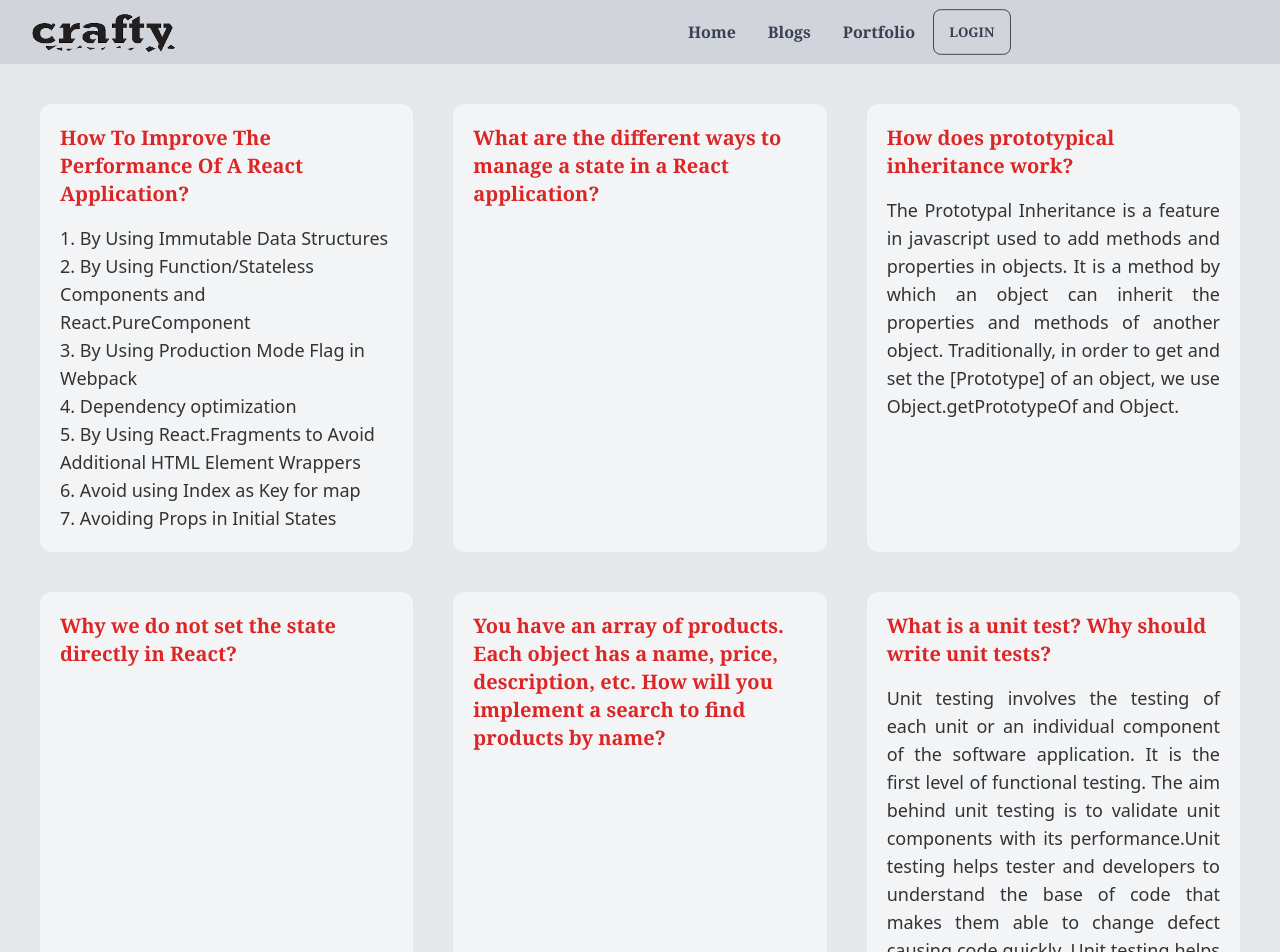
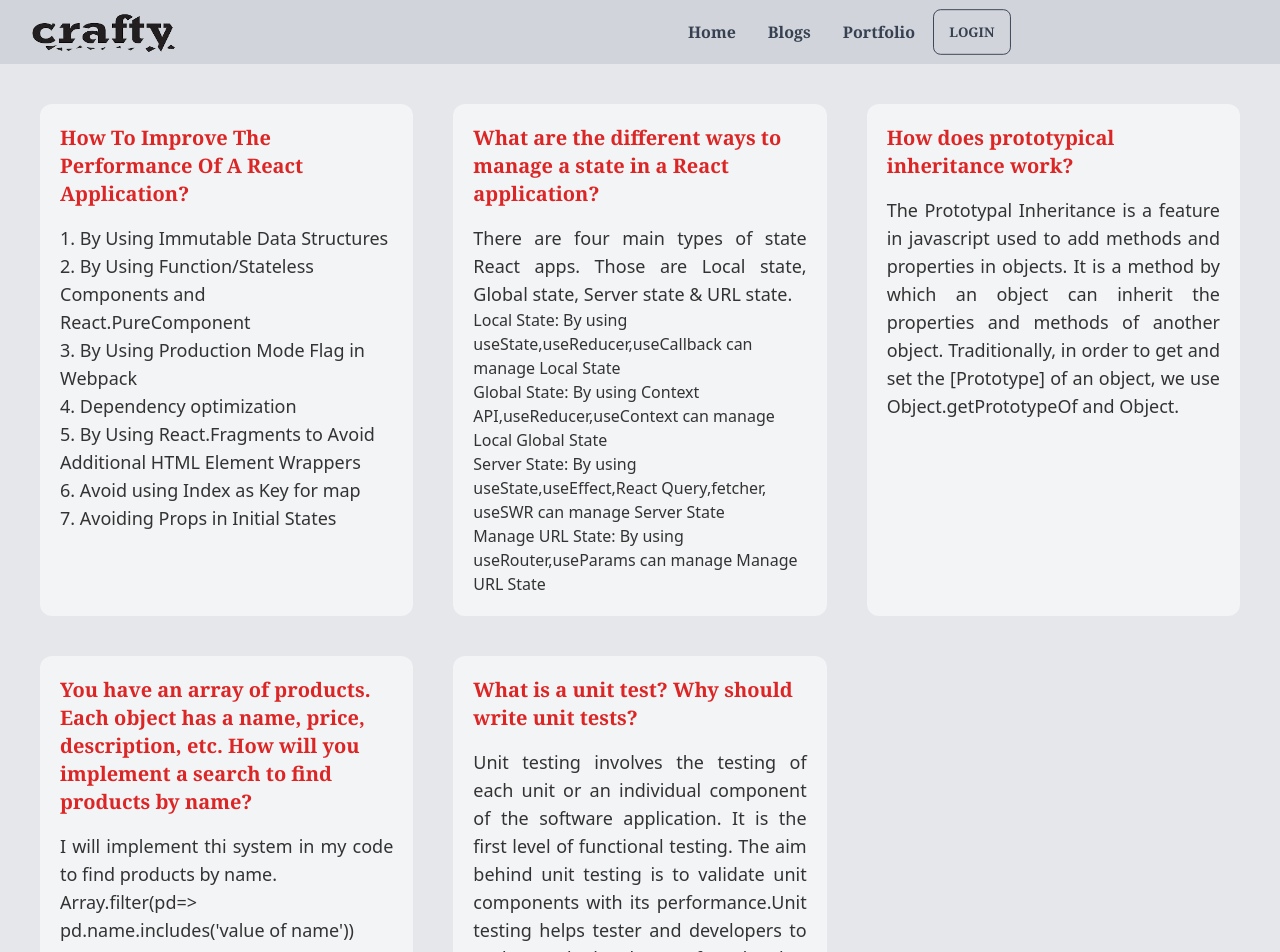
Before and after one commit to HossainRafi/crafty, a React (Create React App) app: page /blogs in a window 1280 px wide. Shown: the top 952 px of the page. Built offline with nearby package versions, Linux system fonts and the light colour scheme; no server answers.

Commit message:
blogs done

```diff
--- a/src/pages/Blogs/Blogs.js
+++ b/src/pages/Blogs/Blogs.js
@@ -27,7 +27,26 @@ const Blogs = () => {
         <h2 className="text-xl font-serif font-bold text-red-600 mb-4">
           What are the different ways to manage a state in a React application?
         </h2>
-        <p className="text-lg text-justify"></p>
+        <p className="text-lg text-justify">
+          There are four main types of state React apps. Those are Local state,
+          Global state, Server state & URL state.
+        </p>
+        <p>
+          Local State: By using useState,useReducer,useCallback can manage Local
+          State
+        </p>
+        <p>
+          Global State: By using Context API,useReducer,useContext can manage
+          Local Global State
+        </p>
+        <p>
+          Server State: By using useState,useEffect,React Query,fetcher, useSWR
+          can manage Server State
+        </p>
+        <p>
+          Manage URL State: By using useRouter,useParams can manage Manage URL
+          State
+        </p>
       </div>
 
       <div className="bg-gray-100 rounded-xl p-5">
@@ -45,18 +64,16 @@ const Blogs = () => {
 
       <div className="bg-gray-100 rounded-xl p-5">
         <h2 className="text-xl font-serif font-bold text-red-600 mb-4">
-          Why we do not set the state directly in React?
-        </h2>
-        <p className="text-lg text-justify"></p>
-      </div>
-
-      <div className="bg-gray-100 rounded-xl p-5">
-        <h2 className="text-xl font-serif font-bold text-red-600 mb-4">
           You have an array of products. Each object has a name, price,
           description, etc. How will you implement a search to find products by
           name?
         </h2>
-        <p className="text-lg text-justify"></p>
+        <p className="text-lg text-justify">
+          I will implement thi system in my code to find products by name.
+        </p>
+        <p className="text-lg">
+          Array.filter(pd=> pd.name.includes('value of name'))
+        </p>
       </div>
       <div className="bg-gray-100 rounded-xl p-5">
         <h2 className="text-xl font-serif font-bold text-red-600 mb-4">
--- a/src/pages/Dashboard/MyProfile.js
+++ b/src/pages/Dashboard/MyProfile.js
@@ -5,8 +5,8 @@ import { useEffect } from "react";
 import { Swal } from "sweetalert2";
 
 const MyProfile = () => {
+  const [user] = useAuthState(auth);
   const [profile, setProfile] = useState({});
-  const [user] = useAuthState(auth);
   const name = user?.displayName;
   const email = user?.email;
   useEffect(() => {
@@ -56,8 +56,8 @@ const MyProfile = () => {
   };
   const { education, location, phone, linkedIn } = profile;
   return (
-    <div className="font-serif lg:flex lg:flex-row-reverse justify-center items-center bg-slate-50 my-10">
-      <div className="lg:w-3/5 text-center">
+    <div className="lg:flex lg:flex-row-reverse justify-center items-center bg-white">
+      <div className="lg:w-3/5">
         <h1 className="text-3xl font-bold">Name: {name}</h1>
         <p>Email: {email}</p>
         <p>Education: {education || "Not found"}</p>
@@ -67,12 +67,12 @@ const MyProfile = () => {
       </div>
 
       <div className="lg:w-2/5">
-        <div className="card-body">
+        <div className="card-body pt-80">
           <h1 className="text-2xl font-bold text-center text-blue-500">
             Update your profile
           </h1>
           <form onSubmit={handleUpdateProfile}>
-            <div className="form-control">
+            <div className="form-control bg-white py-10">
               <label className="label">
                 <span className="label-text">Name</span>
               </label>
```
